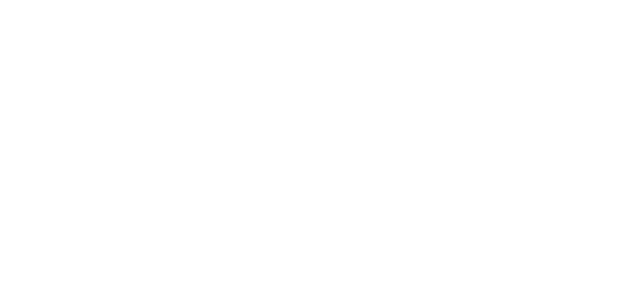
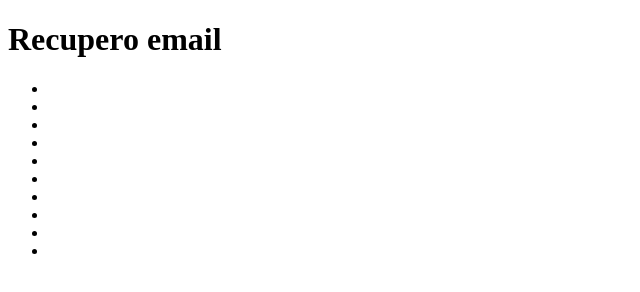
Before and after one commit to DavideCotigliani/js-email-list, a plain HTML site: page index.html in a window 1280 px wide. Shown: the whole page, without its empty margins (0-640 px from the left). Drawn offline with nearby package versions, Linux system fonts and the light colour scheme.

Commit message:
[UPD] Recovered the elements from the DOM

```diff
--- a/index.html
+++ b/index.html
@@ -7,7 +7,19 @@
     <title>Document</title>
 </head>
 <body>
-
+    <h1>Recupero email</h1>
+    <ul id="all-list">
+        <li id="email"></li>
+        <li id="email"></li>
+        <li id="email"></li>
+        <li id="email"></li>
+        <li id="email"></li>
+        <li id="email"></li>
+        <li id="email"></li>
+        <li id="email"></li>
+        <li id="email"></li>
+        <li id="email"></li>
+    </ul>
 
     <script src="script.js"></script>
 </body>
--- a/script.js
+++ b/script.js
@@ -0,0 +1,3 @@
+//recupero gli elementi del dom
+const allList = document.getElementById ('all-list')
+const email = document.getElementById ('email')
```
